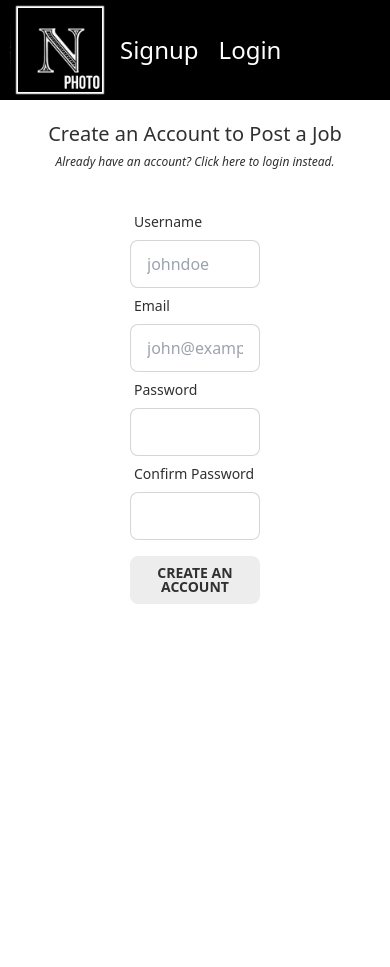
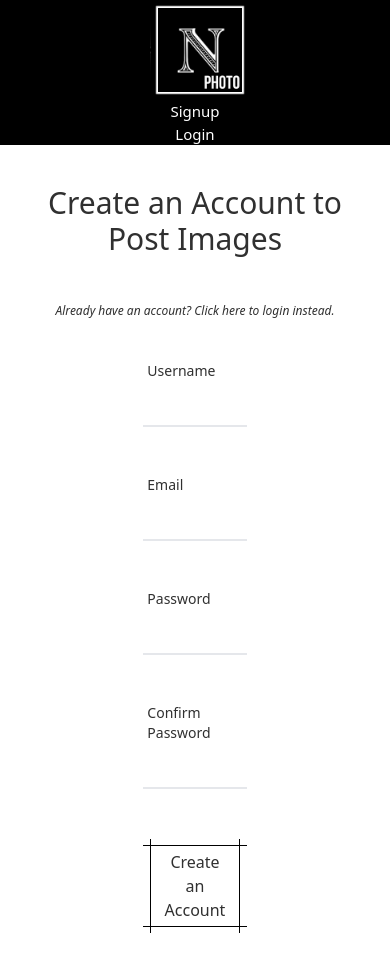
Before and after one commit to koshijpn/next-ecomm-frontend, a SvelteKit app: page /user/new in a window 390 px wide. Before the commit the page ends 844 px from the top, so only its background shows below. Built offline with nearby package versions, Linux system fonts and the light colour scheme; no server answers.

Commit message:
"added payment result page, design to responsive"

```diff
--- a/src/app.css
+++ b/src/app.css
@@ -1,6 +1,42 @@
-@tailwind base;
-@tailwind components;
-@tailwind utilities;
+/* app.css */
+
+@import 'tailwindcss/base';
+@import 'tailwindcss/components';
+@import 'tailwindcss/utilities';
+
+
+* {
+  margin: 0;
+  padding: 0;
+  box-sizing: border-box;
+  -webkit-touch-callout: none;
+  -webkit-user-drag: none;
+  -khtml-user-drag: none;
+  -moz-user-select: none;
+  -ms-user-select: none;
+  user-select: none;
+}
+
+html {
+  scroll-behavior: smooth;
+}
+
+body {
+  user-select: none;
+  -moz-user-select: none;
+  -webkit-user-select: none;
+  -ms-user-select: none;
+}
+
+img{
+  background: transparent;
+  pointer-events: none; /* オーバーレイの上でのクリックを透過 */
+}
+
+#navi{
+  display: flex;
+}
+
 
 
  /* リンクのスタイル */
@@ -39,3 +75,77 @@
   main ,.p40{
     padding:40px;
   }
+
+  .btn-cross {
+    display: inline-block;
+    position: relative;
+    padding: 0.25em 1em;
+    border-top: solid 1px black;
+    border-bottom: solid 1px black;
+    text-decoration: none;
+  }
+  .btn-cross:before, .btn-cross:after {
+    content: '';
+    position: absolute;
+    top: -7px;
+    width: 1px;
+    height: -webkit-calc(100% + 14px);
+    height: calc(100% + 14px);
+    background-color: black;
+    transition: .3s;
+  }
+  .btn-cross:before {
+    left: 7px;
+  }
+  .btn-cross:after {
+    right: 7px;
+  }
+  .btn-cross:hover:before {
+    top: 0px;
+    left:0;
+    height: 100%;
+  }
+  .btn-cross:hover:after {
+    top: 0px;
+    right: 0;
+    height: 100%;
+  }
+
+  #hello{
+    margin-left:10px;
+    margin-right:10px;
+    top: 0;
+    bottom: 0;
+    margin-top: auto;
+    margin-bottom: auto;
+    margin-left: 30px;
+    padding-top:10px;
+    padding-bottom:10px;
+    color:#fff;
+  }
+
+
+/* レスポンシブデザイン時のスタイル */
+@media screen and (max-width: 678px) {
+  .main,
+  .p40 {
+    padding: 0;
+  }
+
+  #navi{
+    flex-direction: column;
+    align-items: center;
+    margin-left:0px;
+    margin-right:0px;
+    font-size: 15px;
+  }
+  header nav .hover-line{
+    display: block;
+    font-size: 15px;
+  }
+  #hello{
+    display: flex;
+    justify-content: center;
+    margin: 0px;
+  }
+}
--- a/src/routes/+layout.svelte
+++ b/src/routes/+layout.svelte
@@ -26,8 +26,9 @@
 <header style="
   background-color:#000;
 ">
-  <nav class="flex">
-    <a style="margin-left:10px;" href="/"><img src={logo} alt="download icon" style="max-height:100px;" /></a>
+  <nav id="navi">
+    <a style="margin-left:10px;" href="/">
+      <img src={logo} alt="download icon" style="max-height:100px;" /></a>
 
     {#if $user && $user.id === undefined}
 
@@ -58,7 +59,7 @@
   </nav>
 
     {#if $isLoggedInStore && $user && $user.id !== undefined}
-      <p style="margin-left:10px; margin-right:10px; top: 0; bottom: 0; margin-top: auto; margin-bottom: auto; margin-left: 30px; padding-top:10px; padding-bottom:10px; color:#fff" class="font-thin">HELLO! {$user.name}</p>
+      <p id="hello" class="font-thin">HELLO! {$user.name}</p>
     {/if}
   </header>
 
--- /dev/null
+++ b/src/routes/payment/cancel/+page.svelte
@@ -0,0 +1,22 @@
+<script>
+  import { goto } from '$app/navigation';
+
+</script>
+
+<svelte:head>
+  <script src=""></script>
+</svelte:head>
+
+<main>
+    <div class="p40"  style="
+    display: flex;
+    flex-direction: column;
+    align-items:center;
+    ">
+        <h1 class="mb-10 text-center font-thin" style="
+        font-size: 24px;">Payment Failed...</h1>
+
+        <a href="/" onclick={() => goto(`/`)} class="btn-cross">Back to Home</a>
+
+    </div>
+</main>
--- /dev/null
+++ b/src/routes/payment/success/[slug]/+page.js
@@ -0,0 +1,36 @@
+import { PUBLIC_BACKEND_BASE_URL } from '$env/static/public';
+
+export async function load({ fetch, params }) {
+  try {
+    // 画像データを取得
+    const resp = await fetch(PUBLIC_BACKEND_BASE_URL + '/img/' + params.slug, {
+      method: 'GET',
+      mode: 'cors',
+      headers: {
+        'Content-Type': 'application/json'
+      }
+    });
+
+    // JSONデータに変換
+    const res = await resp.json();
+
+    if (resp.status === 200) {
+      return {
+        image: res
+      };
+    } else {
+      // ステータスコードが200以外の場合、空のimagesを返す
+      console.error('Error fetching image data. Status:', resp.status);
+      console.error('Error response:', res);
+      return {
+        image: []
+      };
+    }
+  } catch (error) {
+    // エラーが発生した場合、空のimagesを返す
+    console.error('Error fetching image data:', error);
+    return {
+      image: []
+    };
+  }
+}
--- /dev/null
+++ b/src/routes/payment/success/[slug]/+page.svelte
@@ -0,0 +1,48 @@
+<script>
+	import { getUserId} from "../../../../utils/auth";
+  import { goto } from '$app/navigation';
+
+    const userId = getUserId();
+    console.log(userId)
+
+    export let data;
+    console.log(data.image.UserID)
+
+    export const imageId  = data.image.id; // Assuming the imageId is sent in the request body
+    console.log(imageId)
+
+    const downloadImage = () => {
+    // 画像のURLを取得
+    const imageUrl = data.image.url;
+
+    // 画像をダウンロードするために <a> 要素を作成
+    const link = document.createElement("a");
+    link.href = imageUrl;
+    link.download = "image.jpg"; // ダウンロード時のファイル名
+
+    // <a> 要素をクリックしてダウンロードを開始
+    link.click();
+  };
+
+</script>
+
+<svelte:head>
+  <script src=""></script>
+</svelte:head>
+
+<main>
+    <div class="p40"  style="
+    display: flex;
+    flex-direction: column;
+    align-items:center;
+    ">
+        <h1 class="mb-10 text-center font-thin" style="
+        font-size: 24px;">Thank you for your payment!</h1>
+        <figure class="mb-10">
+            <img src={data.image.url} alt="" />
+        </figure>
+        <button on:click={downloadImage} class="btn-cross mb-10">Download Image</button>
+        <a href="/" onclick={() => goto(`/`)} class="btn-cross">Back to Home</a>
+
+    </div>
+</main>
--- a/src/routes/user/login/+page.svelte
+++ b/src/routes/user/login/+page.svelte
@@ -25,8 +25,10 @@
   </script>
 
 
+  <main>
+    <div class="p40">
 
-  <h1 class="text-center text-xl" style = "margin-top:20px;">Log in</h1>
+        <h1 class="text-center text-3xl font-thin display-flex align-middle mb-10">Log in</h1>
         <div class="text-center">
             <a class="link-hover italic text-xs" href="../new">You don't have an account? Click here to sign up instead.</a>
         </div>
@@ -37,9 +39,9 @@
                     <label class="label" for="email">
                         <span class="label-text">Email</span>
                     </label>
-              <input type="email" name="email" placeholder="john@example.com" class="input input-bordered w-full" required />
+                    <input type="email" name="email" class=" w-full mb-10" style="border-width: 0 0 2px 0;" required />
                     {#if 'email' in formErrors}
-              <label class="label" for="email">
+                    <label class="label mb-3" for="email">
                         <span class="label-text-alt text-red-500">{formErrors['email'].message}</span>
                     </label>
                     {/if}
@@ -47,9 +49,9 @@
 
                 <div class="form-control w-full">
                     <label class="label" for="password">
-                  <span class="label-text">Password</span>
+                        <span class="label-text mb-3">Password</span>
                     </label>
-              <input type="password" name="password" placeholder="" class="input input-bordered w-full" required />
+                    <input type="password" name="password" class=" w-full mb-10" style="border-width: 0 0 2px 0;" required />
                     {#if 'password' in formErrors}
                     <label class="label" for="password">
                         <span class="label-text-alt text-red-500">{formErrors['password'].message}</span>
@@ -58,7 +60,9 @@
                 </div>
 
                 <div class="form-control w-full mt-4">
-              <button class="btn btn-md">Login</button>
+                    <button class="btn-cross">Login</button>
                 </div>
             </form>
         </div>
+    </div>
+  </main>
--- a/src/routes/user/new/+page.svelte
+++ b/src/routes/user/new/+page.svelte
@@ -37,17 +37,21 @@
 
   </script>
 
-  <h1 class="text-center text-xl" style = "margin-top:20px;">Create an Account to Post a Job</h1>
+  <main>
+    <div class="p40">
+
+
+      <h1 class="text-center text-3xl font-thin display-flex align-middle mb-10">Create an Account to Post Images</h1>
       <div class="text-center">
           <a class="link-hover italic text-xs" href="/login">Already have an account? Click here to login instead.</a>
       </div>
       <div class="flex justify-center items-center mt-8">
           <form on:submit={createUser} class="w-1/3">
               <div class="form-control w-full">
-              <label class="label" for="username">
-                  <span class="label-text">Username</span>
+                  <label class="label" for="username" >
+                      <span class="label-text mb-3">Username</span>
                   </label>
-              <input type="text" name="username" placeholder="johndoe" class="input input-bordered w-full" />
+                  <input type="text" name="username" class=" w-full mb-10" style="border-width: 0 0 2px 0;"/>
                   {#if 'username' in formErrors}
                     <label class="label" for="username">
                         <span class="label-text-alt text-red-500">{formErrors['username'].message}</span>
@@ -57,9 +61,9 @@
 
               <div class="form-control w-full">
                   <label class="label" for="email">
-                  <span class="label-text">Email</span>
+                      <span class="label-text mb-3">Email</span>
                   </label>
-              <input type="email" name="email" placeholder="john@example.com" class="input input-bordered w-full" required />
+                  <input type="email" name="email" class=" w-full mb-10" style="border-width: 0 0 2px 0;" required />
                   {#if 'email' in formErrors}
                   <label class="label" for="email">
                       <span class="label-text-alt text-red-500">{formErrors.email}</span>
@@ -69,9 +73,9 @@
 
               <div class="form-control w-full">
                   <label class="label" for="password">
-                  <span class="label-text">Password</span>
+                      <span class="label-text mb-3">Password</span>
                   </label>
-              <input type="password" name="password" placeholder="" class="input input-bordered w-full" required />
+                  <input type="password" name="password"  class=" w-full mb-10" style="border-width: 0 0 2px 0;" required />
                   {#if 'password' in formErrors}
                   <label class="label" for="password">
                       <span class="label-text-alt text-red-500">{formErrors['password'].message}</span>
@@ -81,9 +85,9 @@
 
               <div class="form-control w-full">
                   <label class="label" for="password">
-                  <span class="label-text">Confirm Password</span>
+                      <span class="label-text mb-3">Confirm Password</span>
                   </label>
-              <input type="password" name="password-confirmation" placeholder="" class="input input-bordered w-full" required />
+                  <input type="password" name="password-confirmation" placeholder="" class=" w-full mb-10" style="border-width: 0 0 2px 0;"required />
                   {#if 'password' in formErrors}
                   <label class="label" for="password">
                       <span class="label-text-alt text-red-500">{formErrors['password'].message}</span>
@@ -92,7 +96,9 @@
               </div>
 
               <div class="form-control w-full mt-4">
-              <button class="btn btn-md">Create an Account</button>
+                  <button class="btn-cross ">Create an Account</button>
               </div>
           </form>
       </div>
+    </div>
+  </main>
```
Also changed, not shown: src/routes/image/[slug]/+page.svelte (+17 -18 lines), src/routes/image/edit/[slug]/+page.svelte (+24 -27 lines), src/routes/image/upload/+page.svelte (+11 -12 lines), src/routes/user/edit/+page.svelte (+14 -13 lines). Lines whose indentation alone changed are shown as unchanged.
